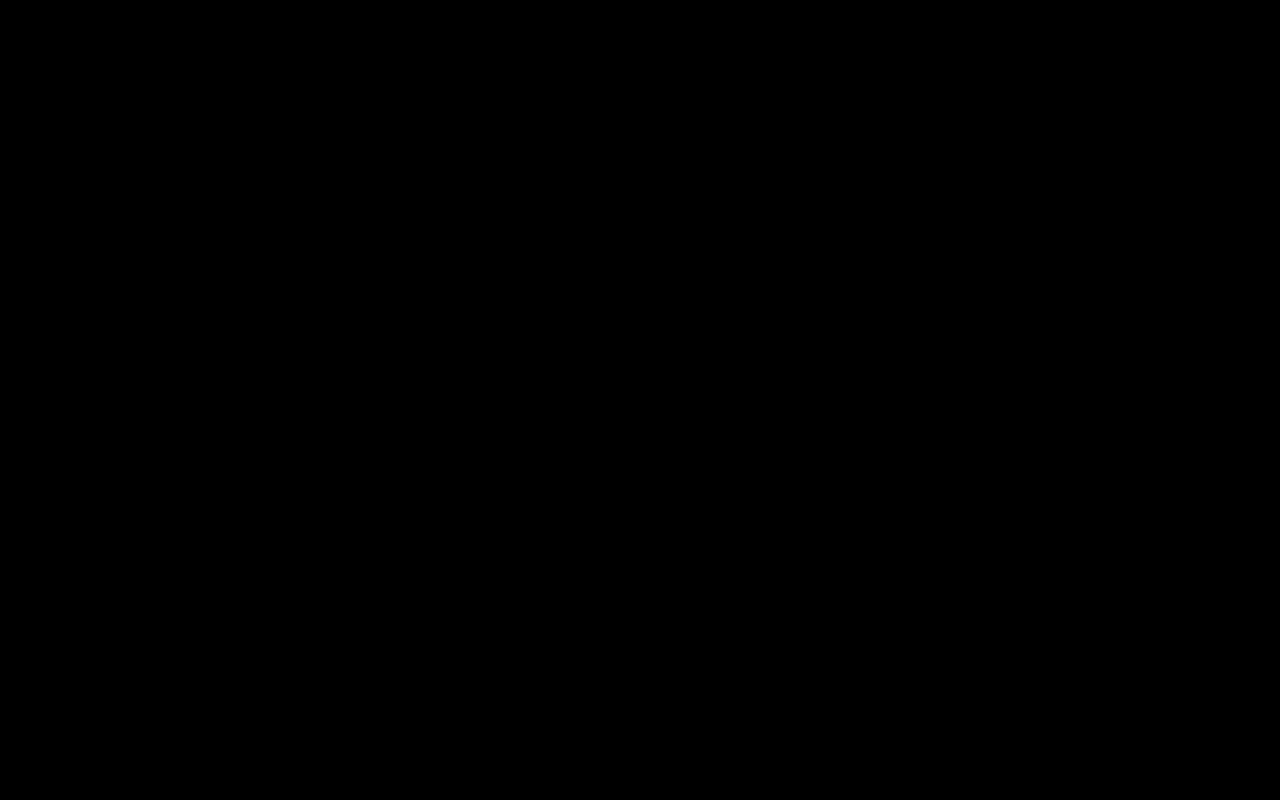
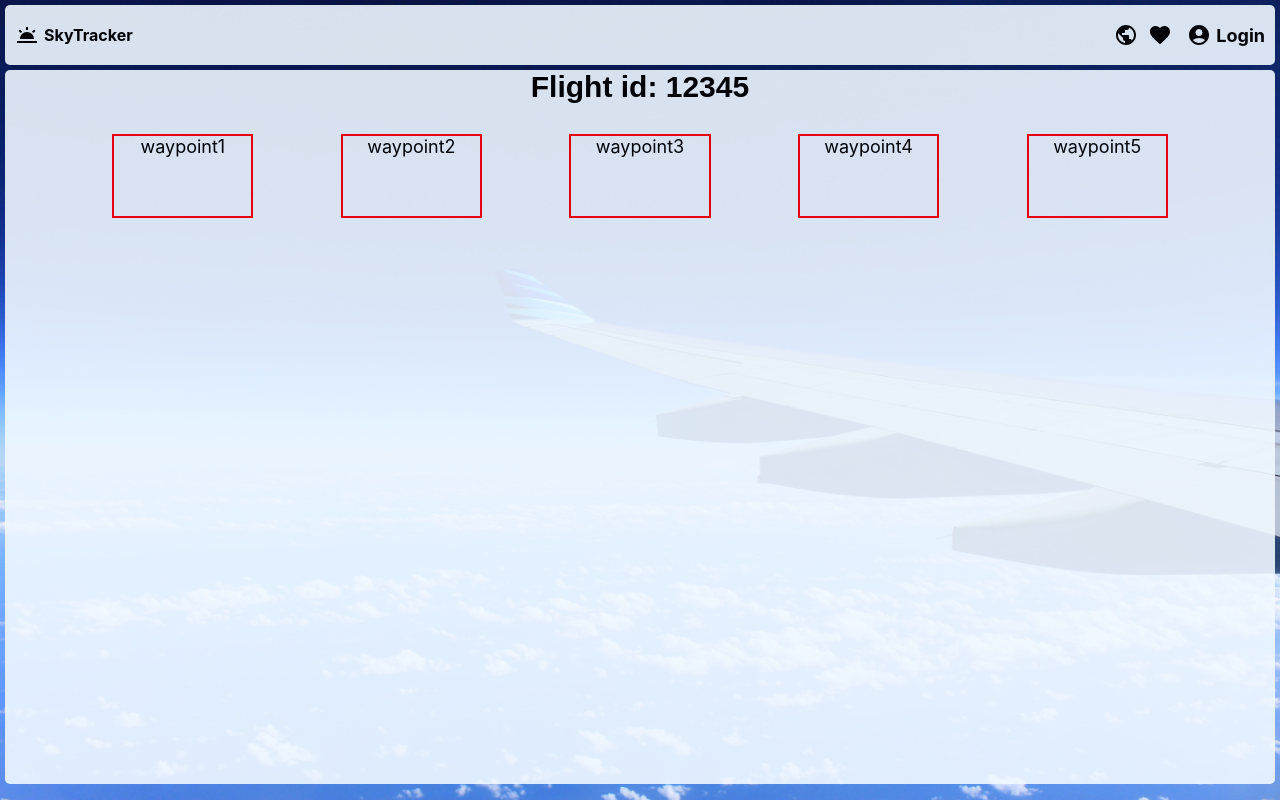
Before and after one commit to pranavkumar4975/AerothonFrontend, a React (Create React App) app: page /flightdetails in a window 1280 px wide. Before the commit this address had no page. Built offline with nearby package versions, Linux system fonts and the light colour scheme.

Commit message:
added flight details cmp

```diff
--- a/src/App.js
+++ b/src/App.js
@@ -4,6 +4,7 @@ import { BrowserRouter, Route, Routes } from "react-router-dom";
 import LandingPage from "./Components/Landing.js";
 import LoginPage from "./Components/Login.js";
 import SignupPage from "./Components/Signup.js";
+import Flightdetails from "./Components/Flightdetails.js";
 
 function App() {
   return (
@@ -12,6 +13,7 @@ function App() {
         <Route path="/" Component={LandingPage}></Route>
         <Route path="/login" Component={LoginPage}></Route>
         <Route path="/signup" Component={SignupPage}></Route>
+        <Route path="/flightdetails" Component={Flightdetails}></Route>
       </Routes>
     </BrowserRouter>
   );
--- /dev/null
+++ b/src/Components/Flightdetails.css
@@ -0,0 +1,80 @@
+.flightdetails{
+    /* background-color: rgb(233, 236, 239); */
+    margin: auto;
+    min-height: 94vh;
+    padding: 5px;
+    border-radius: 5px;
+    opacity: 0.9;
+}
+
+.header{
+    color: black;
+    background-color:aliceblue;
+    display: flex;
+    justify-content: space-between;
+    align-items: center;
+    border-radius: 5px;
+    height: 50px;
+    padding: 5px;
+}
+
+.left-head{
+    display: flex;
+    align-items: center;
+    cursor: pointer;
+}
+
+.right-head{
+    display: flex;
+    align-items: center;
+}
+
+.login-icon{
+    display: flex;
+    align-items: center;
+    cursor: pointer;
+    padding: 5px;
+}
+
+.login-icon h4{
+    font-size: 18px;
+    font-weight: 700;
+}
+
+.login-icon:hover{
+    border-radius: 5px;
+    background-color: rgb(169, 173, 177);
+}
+
+.main-body{
+    /* border: 2px solid green; */
+    border-radius: 5px;
+    margin: 5px auto;
+    min-width: none;
+    min-height: 89.2vh;
+    background-color:aliceblue ;
+}
+
+.main-body h2{
+    color: black;
+}
+
+.boxes{
+    display: flex;
+    justify-content: space-between;
+    margin: 30px auto;
+    width: 90%;
+}
+
+.boxes .wps{
+    border: 2px solid red;
+    width: 12%;
+    height: 10vh;
+    margin: auto;
+    cursor: pointer;
+}
+
+p{
+    color: black;
+    font-size: 18px;
+}
--- /dev/null
+++ b/src/Components/Flightdetails.js
@@ -0,0 +1,59 @@
+import React from "react";
+import "./Flightdetails.css";
+import { useNavigate } from "react-router-dom";
+import WbTwilightIcon from "@mui/icons-material/WbTwilight";
+import AccountCircleIcon from "@mui/icons-material/AccountCircle";
+import PublicIcon from "@mui/icons-material/Public";
+import FavoriteIcon from "@mui/icons-material/Favorite";
+
+function Flightdetails() {
+  const navigate = useNavigate();
+  function Home() {
+    navigate("/");
+  }
+
+  function LoginPage() {
+    navigate("/login");
+  }
+
+  return (
+    <div className="flightdetails">
+      <div className="header">
+        <div className="left-head">
+          <WbTwilightIcon className="icons" />
+          <h4 onClick={Home}>SkyTracker</h4>
+        </div>
+        <div className="right-head">
+          <PublicIcon className="icons" />
+          <FavoriteIcon className="icons" />
+          <div className="login-icon">
+            <AccountCircleIcon className="icons" />
+            <h4 onClick={LoginPage}>Login</h4>
+          </div>
+        </div>
+      </div>
+      <div className="main-body">
+        <h2>Flight id: 12345</h2>
+        <div className="boxes">
+          <div className="wps">
+            <p>waypoint1</p>
+          </div>
+          <div className="wps">
+            <p>waypoint2</p>
+          </div>
+          <div className="wps">
+            <p>waypoint3</p>
+          </div>
+          <div className="wps">
+            <p>waypoint4</p>
+          </div>
+          <div className="wps">
+            <p>waypoint5</p>
+          </div>
+        </div>
+      </div>
+    </div>
+  );
+}
+
+export default Flightdetails;
--- a/src/Components/Landing.css
+++ b/src/Components/Landing.css
@@ -1,21 +1,30 @@
 * {
   margin: 0px;
-  padding: 5px;
+  /* padding: 5px; */
 }
+
 body {
   text-align: center;
   justify-content: center;
-  background-color: #000;
+  background-image: url("/public/airplane.jpg");
+  background-repeat: no-repeat;
+  background-attachment: fixed;
+  background-size: 100% 100%;
   color: #fff;
+}
+
+.landing {
+  height: 98vh;
+  border-radius: 3px;
+  padding: 5px 2px;
 }
 
 .heading {
   display: flex;
-  border: 2px solid green;
   max-width: 100%;
   height: 60px;
-  margin: 5px;
-  padding: 2px;
+  margin: 10px;
+  padding: 5px;
   justify-content: space-between;
 }
 
@@ -23,40 +32,84 @@ body {
   display: flex;
   justify-content: space-between;
   align-items: center;
+  margin: 15px;
+}
+.left h4 {
+  margin: 5px;
+}
+
+.left:hover {
+  cursor: pointer;
 }
 
 .right {
   display: flex;
-  border-radius: 5px;
   justify-content: space-between;
   align-items: center;
 }
 
+.icons {
+  margin: 5px;
+  object-fit: contain;
+}
+
+.logicon:hover {
+  background-color: rgba(155, 131, 118, 0.29);
+  border: none;
+  border-radius: 5px;
+  cursor: pointer;
+}
+
 .logicon {
   display: flex;
-  border: 2px solid black;
-  border-radius: 5px;
   justify-content: center;
   align-items: center;
+  outline: none;
+  padding: 5px;
 }
 
 .main-section {
-  height: 40vh;
+  width: 60%;
+  height: auto;
   display: flex;
   flex-direction: column;
   justify-content: space-between;
+  margin: 2% auto;
+  padding: 5% 0;
+  background-color: #fff;
+  color: #000;
+  border-radius: 20px;
+  opacity: 0.9;
+}
+
+.main-section h3 {
+  font-size: 20px;
+  margin: 0;
+  font-weight: 550;
 }
 
 .sourse-destination {
   display: flex;
+  width: 100%;
+  height: 15vh;
   flex-direction: column;
   align-items: center;
   justify-content: flex-start;
-  margin-bottom: 20px;
+  margin: 10px auto;
+  padding: 10px 0;
+}
+
+.sourse-destination input {
+  margin: 10px;
+}
+
+.main-section p {
+  margin-top: -10px;
 }
 
 .flight-specific {
-  margin-bottom: 20px;
+  width: 100%;
+  margin-bottom: 40px;
 }
 
 .btn {
@@ -69,3 +122,36 @@ body {
   border-radius: 16px;
   cursor: pointer;
 }
+
+.searchdata {
+  margin: 30px auto;
+  width: 40%;
+  height: 18vh;
+  border: 2px solid black;
+  border-radius: 10px;
+  background-color: rgba(37, 110, 141, 0.683);
+  background: transparent;
+  display: flex;
+  flex-direction: column;
+  color: black;
+  cursor: pointer;
+}
+
+.details {
+  display: flex;
+  width: 70%;
+  margin: 4px auto;
+  justify-content: space-between;
+  align-items: center;
+}
+
+.details p {
+  font-size: 18px;
+  font-weight: 600;
+  margin: 0.001rem auto;
+}
+
+::placeholder {
+  font-size: 10px;
+  font-weight: 600;
+}
--- a/src/Components/Landing.js
+++ b/src/Components/Landing.js
@@ -1,13 +1,20 @@
-import React from "react";
+import React, { useState } from "react";
 import WbTwilightIcon from "@mui/icons-material/WbTwilight";
 import AccountCircleIcon from "@mui/icons-material/AccountCircle";
 import PublicIcon from "@mui/icons-material/Public";
 import FavoriteIcon from "@mui/icons-material/Favorite";
 import "./Landing.css";
 import { useNavigate } from "react-router-dom";
+import Searched from "./Searched";
 
 function Landing() {
   const navigate = useNavigate();
+  let [flight, setFlight] = useState("");
+  let [fpop, setFpop] = useState(false);
+  let [source, setSource] = useState("Patna");
+  let [destination, setDestination] = useState("Delhi");
+  let [departure, setDeparture] = useState("13:25");
+  let [finaltime, setFinaltime] = useState("");
 
   function LoginPage() {
     navigate("/login");
@@ -17,31 +24,61 @@ function Landing() {
     navigate("/");
   }
 
+  const Searchflight = async () => {
+    setFlight("12345");
+    setSource("Patna");
+    setDestination("Delhi");
+    setDeparture("13:25");
+    setFinaltime("19:45");
+    setFpop(true);
+  };
+
   return (
     <div className="landing">
       <div className="heading">
         <div className="left">
-          <WbTwilightIcon />
+          <WbTwilightIcon className="icons" />
           <h4 onClick={Home}>SkyTracker</h4>
         </div>
         <div className="right">
+          <PublicIcon className="icons" />
+          <FavoriteIcon className="icons" />
           <div className="logicon">
-            <AccountCircleIcon />
+            <AccountCircleIcon className="icons"/>
             <h4 onClick={LoginPage}>Login</h4>
           </div>
         </div>
       </div>
       <div className="main-section">
+        <h3>Search flights</h3>
         <div className="sourse-destination">
           <input type="text" placeholder="From" />
           <input type="text" placeholder="To" />
         </div>
         <p>or</p>
         <div className="flight-specific">
-          <input type="text" placeholder="Flight ID" />
+          <input
+            type="text"
+            value={flight}
+            onChange={(e) => setFlight(e.target.value)}
+            placeholder="Flight ID"
+          />
         </div>
-        <button className="btn">Find Flight</button>
+        <button className="btn" onClick={Searchflight}>
+          Find Flight
+        </button>
       </div>
+      {fpop ? (
+        <Searched
+          fid={flight}
+          departure={departure}
+          source={source}
+          destination={destination}
+          finaltime={finaltime}
+        />
+      ) : (
+        ""
+      )}
     </div>
   );
 }
--- a/src/Components/Login.css
+++ b/src/Components/Login.css
@@ -1,30 +1,50 @@
 .container {
-  padding-top: 10%;
-  padding-left: 20px;
+  background: transparent;
+  width: 100%;
+  height: auto;
 }
 .box {
-  width: 320px;
+  width: 40%;
   height: auto;
-  border: 2px solid #4e4e4e;
   border-radius: 10px;
-  margin: 0 auto;
-  padding: 5%;
-
+  margin: 8% auto;
+  padding: 5% 0;
   display: flex;
   flex-direction: column;
   justify-content: flex-start;
+  background-color: #fff;
+  color: #000;
+  opacity: 0.9;
 }
+
+.home {
+  display: flex;
+  justify-content: flex-start;
+  margin-left: 10%;
+}
+
+.home:hover {
+  cursor: pointer;
+}
+
 input {
   width: 240px;
-  height: 16px;
-  margin-top: 30px;
+  height: 20px;
+  margin-top: 5px;
   background-color: transparent;
   border: none;
-  border-bottom: 2px solid #fff;
-  color: #fff;
+  border-bottom: 2px solid #000;
+  outline: none;
+  color: #000;
 }
+
+input:hover {
+  background-color: #e4e4e4;
+  border-radius: 5px;
+}
+
 ::placeholder {
-  color: #fff;
+  color: #000;
   font-size: 12px;
 }
 h2 {
@@ -33,7 +53,6 @@ h2 {
   font-weight: bold;
 }
 .link {
-  color: #ededed;
   text-align: right;
   transform: translate(-30px);
   text-decoration-line: none;
--- a/src/Components/Login.js
+++ b/src/Components/Login.js
@@ -1,28 +1,56 @@
 import React, { useState } from "react";
 import "./Login.css";
 import { useNavigate } from "react-router-dom";
+import WbTwilightIcon from "@mui/icons-material/WbTwilight";
 
 function Login() {
   const navigate = useNavigate();
+  let [user, setUser] = useState("");
+  let [password, setPassword] = useState("");
 
   function SignupPage() {
     navigate("/signup");
   }
+
+  function Home() {
+    navigate("/");
+  }
+
+  const Signin = async () => {
+    if (!user || !password) alert("enter valid username and password");
+    else {
+    }
+  };
 
   return (
     <>
       <center>
         <div className="container">
           <div className="box">
+            <div className="home" onClick={Home}>
+              <h4>Back</h4>
+            </div>
             <h2>Login</h2>
             <div className="text">
-              <input type="email" name="email" placeholder="Email" />
+              <input
+                type="text"
+                value={user}
+                onChange={(e) => setUser(e.target.value)}
+                name="user"
+                placeholder="Username"
+              />
             </div>
             <div className="text">
-              <input type="password" name="password" placeholder="Password" />
+              <input
+                type="password"
+                value={password}
+                onChange={(e) => setPassword(e.target.value)}
+                name="password"
+                placeholder="Password"
+              />
             </div>
             <div className="login-btns">
-              <button id="login" className="btn">
+              <button id="login" onClick={Signin} className="btn">
                 Login
               </button>
               <a onClick={SignupPage} className="link">
--- /dev/null
+++ b/src/Components/Searched.css
@@ -0,0 +1,32 @@
+.searched {
+  margin: 30px auto;
+  width: 60%;
+  height: 18vh;
+  border: none;
+  border-radius: 10px;
+  background-color: #fafafa;
+  color: black;
+  cursor: pointer;
+  display: flex;
+  flex-direction: column;
+  justify-content: space-evenly;
+  opacity: 0.9;
+}
+
+.searched h3{
+  margin: 0 auto;
+}
+
+.details {
+  display: flex;
+  width: 70%;
+  margin: 1px auto;
+  margin-bottom: 4px;
+  justify-content: space-between;
+  align-items: center;
+}
+
+.details p {
+  font-size: 18px;
+  font-weight: 600;
+}
--- /dev/null
+++ b/src/Components/Searched.js
@@ -0,0 +1,31 @@
+import React from "react";
+import ConnectingAirportsOutlinedIcon from "@mui/icons-material/ConnectingAirportsOutlined";
+import { useNavigate } from "react-router-dom";
+import "./Searched.css";
+
+function Searched({ fid, departure, source, finaltime, destination }) {
+  const navigate = useNavigate();
+
+  function Flightdetails() {
+    navigate("/flightdetails");
+  }
+
+  return (
+    <div className="searched" onClick={Flightdetails}>
+      <h3>Flight id: {fid}</h3>
+      <div className="details">
+        <div className="sc">
+          <p>{departure}</p>
+          <p>From: {source}</p>
+        </div>
+        <ConnectingAirportsOutlinedIcon />
+        <div className="dest">
+          <p>{finaltime}</p>
+          <p>To: {destination}</p>
+        </div>
+      </div>
+    </div>
+  );
+}
+
+export default Searched;
--- a/src/Components/Signup.css
+++ b/src/Components/Signup.css
@@ -7,13 +7,13 @@
 }
 input {
   background: transparent;
-  color: #ffffff;
+  color: #000;
   padding-right: 23%;
   border: none;
-  border-bottom: 1px solid #ffffff;
+  border-bottom: 1px solid #000;
 }
 ::placeholder {
-  color: white;
+  color: 000;
 }
 ::selection {
   color: #000000;
@@ -30,7 +30,6 @@ div.login-btns {
 }
 
 .link {
-  color: #ededed;
   text-align: right;
   transform: translate(-30px);
   text-decoration-line: none;
```
Also changed, not shown: src/Components/Signup.js (+76 -7 lines), public/airplane.jpg (added).
